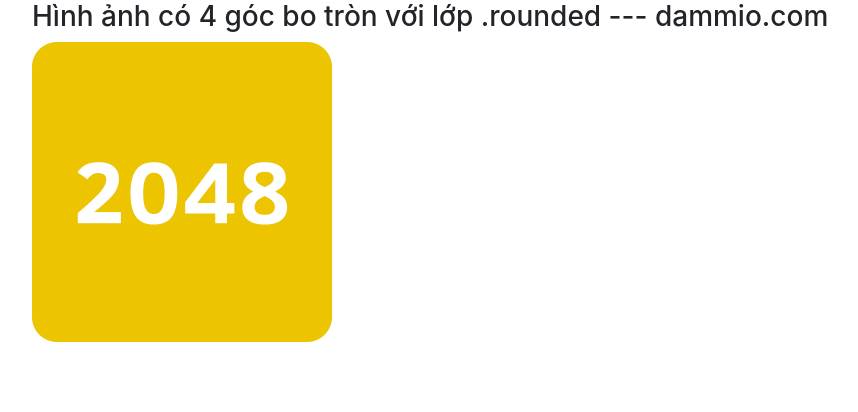
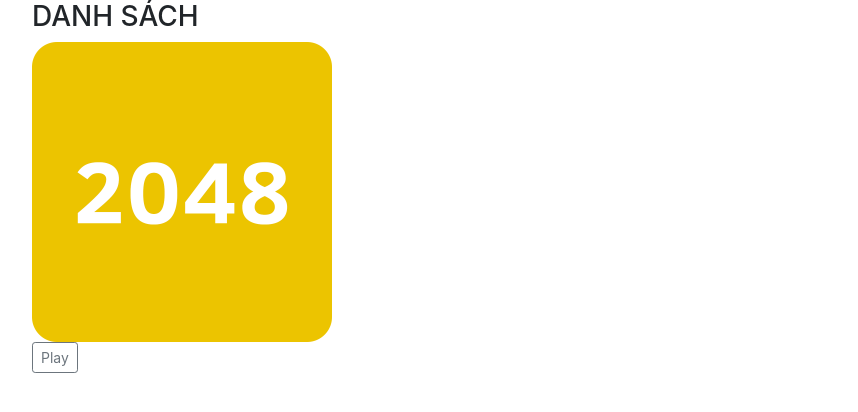
Before and after one commit to wsxsuocroot/Games, a plain HTML site: page index.html in a window 1280 px wide. Shown: the whole page, without its empty margins (53-911 px from the left). Drawn offline with nearby package versions, Linux system fonts and the light colour scheme.

Commit message:
Update index.html

```diff
--- a/index.html
+++ b/index.html
@@ -12,10 +12,11 @@
 <body>
 
 <div class="container">
-<h3>Hình ảnh có 4 góc bo tròn với lớp .rounded --- dammio.com</h3>
+<h3>DANH SÁCH</h3>
 <div class="row">
     <div class="col-lg-4 col-md-4">
         <img src="./images/og_image.png" class="rounded" alt="A girl" width="300">
+        <button href="https://datpt.net/2048" class="btn btn-sm btn-outline-secondary">Play</button>
     </div>
 </div>
 </div>
```
